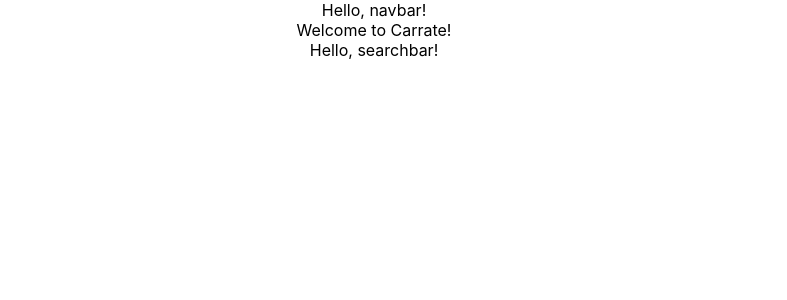
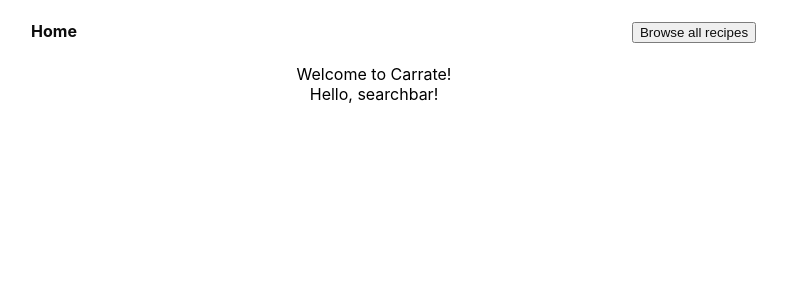
Before and after one commit to kodiri/carrate, a React (Create React App) app: page / in a window 1280 px wide. Shown: the top 300 px of the page, without its empty margins (266-1053 px from the left). Built offline with nearby package versions, Linux system fonts and the light colour scheme.

Commit message:
Started navbar and menubar

```diff
--- /dev/null
+++ b/src/src-frontend/Components/Navbar/Menu/Menu.css
@@ -0,0 +1,5 @@
+.menu-container {
+  color: black;
+  text-decoration: none;
+  font-weight: bold;
+}
--- /dev/null
+++ b/src/src-frontend/Components/Navbar/Menu/Menu.js
@@ -0,0 +1,19 @@
+import React, { useState } from "react";
+import "./Menu.css";
+import { Link } from "react-router-dom";
+
+export default function Menu() {
+  const [menuOpen, setMenuOpen] = useState(false);
+  return (
+    <div className="menu-container">
+      <button className="menu-header" onClick={() => setMenuOpen(!menuOpen)}>
+        Browse all recipes
+      </button>
+      {menuOpen && (
+        <div className="menu-list">
+          <div className="menu-link">Browse by category</div>
+        </div>
+      )}
+    </div>
+  );
+}
--- a/src/src-frontend/Components/Navbar/Navbar.css
+++ b/src/src-frontend/Components/Navbar/Navbar.css
@@ -0,0 +1,22 @@
+.navbar {
+  background-color: white;
+  opacity: 0.95;
+  width: 100%;
+  top: 0;
+  left: 0;
+  right: 0;
+  height: 4em;
+  overflow: hidden;
+  display: grid;
+  grid-template-columns: 1fr 1fr;
+  z-index: 9999;
+  align-content: center;
+  justify-items: center;
+}
+
+.navbar-item {
+  color: black;
+  text-decoration: none;
+  font-weight: bold;
+  padding: 0;
+}
--- a/src/src-frontend/Components/Navbar/Navbar.js
+++ b/src/src-frontend/Components/Navbar/Navbar.js
@@ -1,7 +1,15 @@
 import React from "react";
 import "./Navbar.css";
-//import { Router, Route, Switch } from "react-router-dom";
+import { Link } from "react-router-dom";
+import Menu from "./Menu/Menu.js";
 
 export default function Navbar() {
-  return <div>Hello, navbar!</div>;
+  return (
+    <div className="navbar">
+      <Link className="navbar-item" to="/">
+        Home
+      </Link>
+      <Menu />
+    </div>
+  );
 }
```
